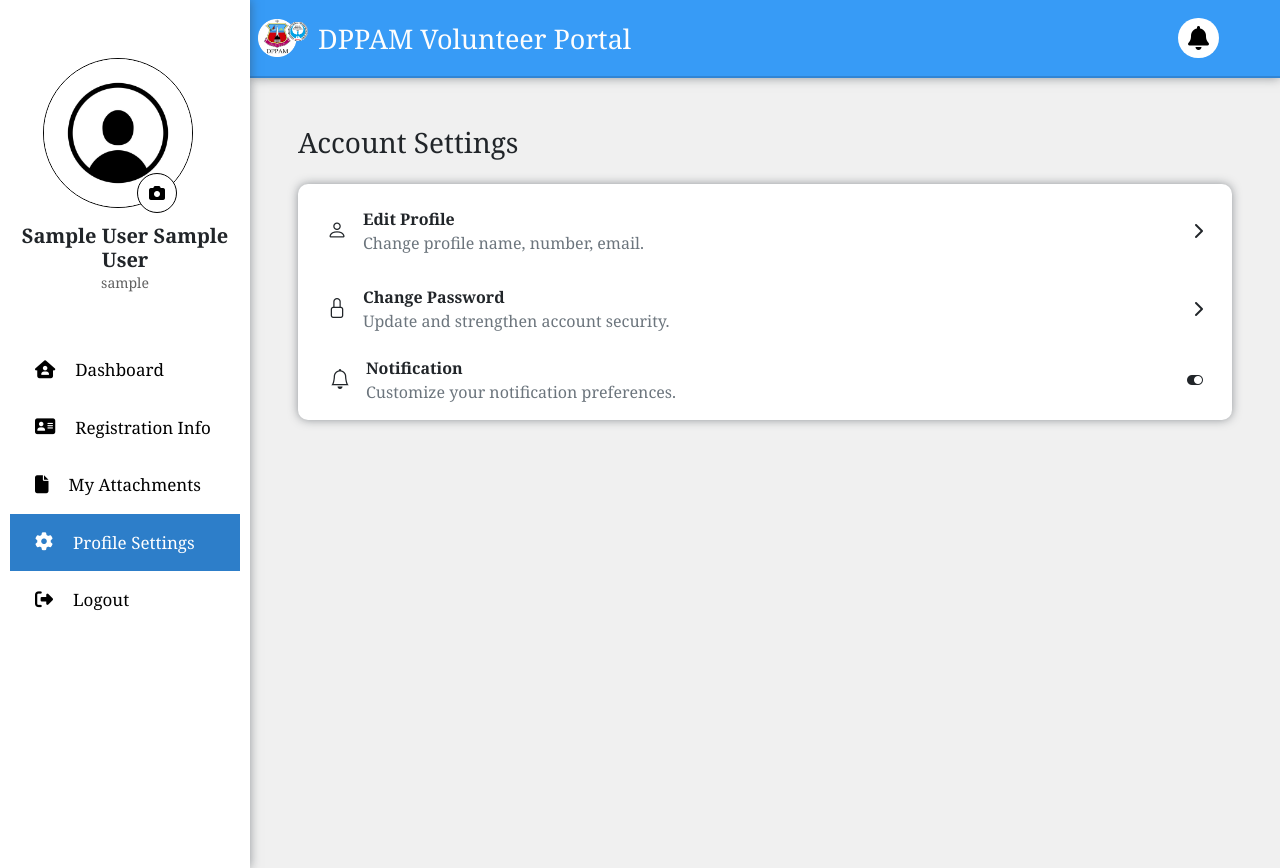
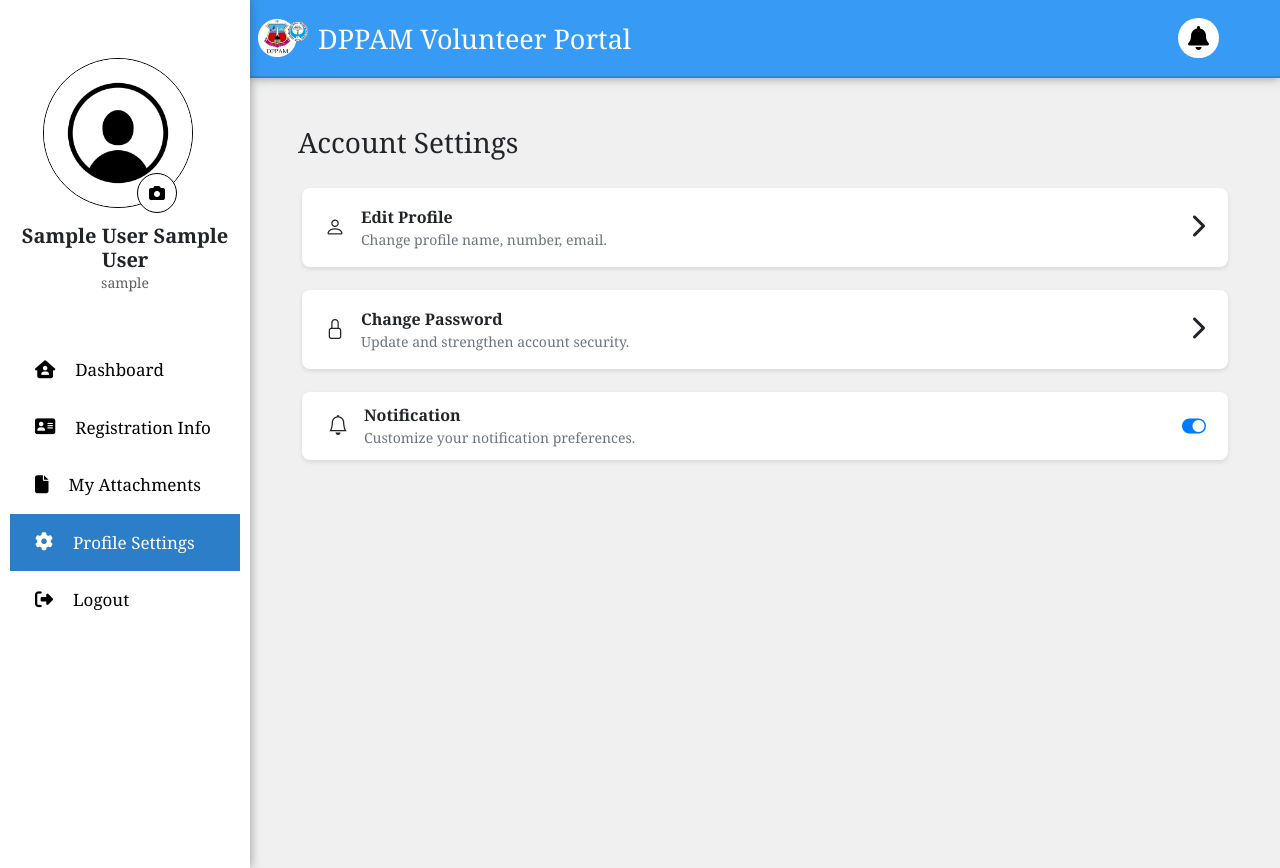
Before and after one commit to vicmar-guzman2024/DPPAM-Voting, a PHP site: page /vol_account_settings.php in a window 1280 px wide. Run offline with PHP 8.4, Linux system fonts and the light colour scheme; the visitor is signed in with stand-in values (Sample User, id 1); data that the repository does not hold is empty; some libraries are stand-ins or nearby versions; some web fonts are replaced.

Commit message:
updated acount settings

```diff
--- a/css/vol-portal.css
+++ b/css/vol-portal.css
@@ -367,6 +367,117 @@ input:focus,
     color: #0056b3;
 }
 
+/* PROFILE SETTINGS */
+.box-container1 {
+    background-color: #ffffff;
+    border-radius: 8px;
+    padding: 10px;
+    box-shadow: 0 2px 4px rgba(0, 0, 0, 0.1);
+    transition: all 0.2s ease-in-out;
+    margin-bottom: 15px;
+    width: 100%;
+    max-width: 1200px;
+    margin-left: 0px;
+    margin-right: auto;
+}
+
+.box-container1:hover {
+    box-shadow: 0 4px 6px rgba(0, 0, 0, 0.15);
+    transform: translateY(-3px);
+}
+
+.box-containe1 .btn {
+    color: #333;
+    text-decoration: none;
+}
+
+.box-container1 .btn:hover {
+    color: #007bff;
+}
+
+.box-container1 i {
+    font-size: 1.5rem;
+}
+
+.box-container1 .d-flex {
+    gap: 0px;
+}
+
+.box-container1 .fw-bold {
+    font-size: 1rem;
+}
+
+.box-container1 .text-muted {
+    font-size: 0.875rem;
+}
+
+.box-container2 {
+    background-color: #ffffff;
+    border-radius: 8px;
+    padding: 10px;
+    box-shadow: 0 2px 4px rgba(0, 0, 0, 0.1);
+    transition: all 0.2s ease-in-out;
+    margin-bottom: 15px;
+    width: 100%;
+    max-width: 1200px;
+    margin-left: 0px;
+    margin-right: auto;
+}
+
+.box-container2 .btn {
+    color: #333;
+    text-decoration: none;
+}
+
+.box-container2 .btn:hover {
+    color: #007bff;
+}
+
+.box-container2 i {
+    font-size: 1.5rem;
+}
+
+.box-container2 .d-flex {
+    gap: 0px;
+}
+
+.box-container2 .fw-bold {
+    font-size: 1rem;
+}
+
+.box-container2 .text-muted {
+    font-size: 0.875rem;
+}
+
+#toggleButton {
+    background: none;
+    border: none;
+    font-size: 1.5rem;
+    cursor: pointer;
+}
+
+#toggleIcon {
+    color: #007bff;
+}
+
+.row1 {
+    display: flex;
+    justify-content: center;
+    align-items: center;
+    gap: 15px;
+}
+
+.col1 {
+    display: flex;
+    flex-direction: column;
+    justify-content: center;
+    align-items: center;
+}
+
+.col1.d-flex1 {
+    width: 100%;
+}
+
 /** PROFILE IN MODAL **/
 #userProfileImageModal {
     display: flex;
--- a/vol_account_settings.php
+++ b/vol_account_settings.php
@@ -309,12 +309,12 @@ $image_path = $profile_image ? "php/profile_picture/$profile_image" : "php/profi
 
                     <!--DASHBOARD CONTENT-->
 
-                    <section class="mb-5 p-2 p-md-3 contentBox">
+                    <section class="contentBox1 p-1">
+                        <div class="row1">
+                            <div class="col1 d-flex1 flex-column justify-content-center align-items-center gap-2">
 
-                        <div class="row">
-                            <div class="col d-flex flex-column justify-content-center align-items-center gap-3 w-100">
-
-                                <!--Edit Profile-->
+                                <!-- Edit Profile -->
+                                <div class="box-container1">
                                     <a href="edit_profile.html" class="btn d-flex flex-row justify-content-between align-items-center w-100">
                                         <div class="d-flex flex-row justify-content-center align-items-center gap-3">
                                             <div>
@@ -330,8 +330,10 @@ $image_path = $profile_image ? "php/profile_picture/$profile_image" : "php/profi
                                             <i class="fa-solid fa-chevron-right"></i>
                                         </div>
                                     </a>
+                                </div>
 
-                                <!--Change password-->
+                                <!-- Change Password -->
+                                <div class="box-container1">
                                     <a href="change_pass.html" class="btn d-flex flex-row justify-content-between align-items-center w-100">
                                         <div class="d-flex flex-row justify-content-center align-items-center gap-3">
                                             <div>
@@ -347,8 +349,10 @@ $image_path = $profile_image ? "php/profile_picture/$profile_image" : "php/profi
                                             <i class="fa-solid fa-chevron-right"></i>
                                         </div>
                                     </a>
+                                </div>
 
-                                <!--Notification-->
+                                <!-- Notification -->
+                                <div class="box-container2">
                                     <div class="d-flex flex-row justify-content-between align-items-center ps-3 w-100">
                                         <div class="d-flex flex-row justify-content-center align-items-center gap-3">
                                             <div>
@@ -367,21 +371,11 @@ $image_path = $profile_image ? "php/profile_picture/$profile_image" : "php/profi
                                             </button>
                                         </div>
                                     </div>
-
-
-
+                                </div>
 
                             </div>
                         </div>
-
-
-
-
-                        </div>
                     </section>
-
-
-
 
                 </div>
             </main>
@@ -389,17 +383,11 @@ $image_path = $profile_image ? "php/profile_picture/$profile_image" : "php/profi
     </div>
 
 
-
-
-
-
     <script src="vol-portal.js"></script>
-
-
     <!--bootstrap js-->
     <script src="https://cdn.jsdelivr.net/npm/bootstrap@5.0.2/dist/js/bootstrap.bundle.min.js"
         integrity="sha384-MrcW6ZMFYlzcLA8Nl+NtUVF0sA7MsXsP1UyJoMp4YLEuNSfAP+JcXn/tWtIaxVXM"
-    crossorigin="anonymous"></script>
+        crossorigin="anonymous">
+    </script>
 </body>
-
 </html>
```
Lines whose indentation alone changed are shown as unchanged.
